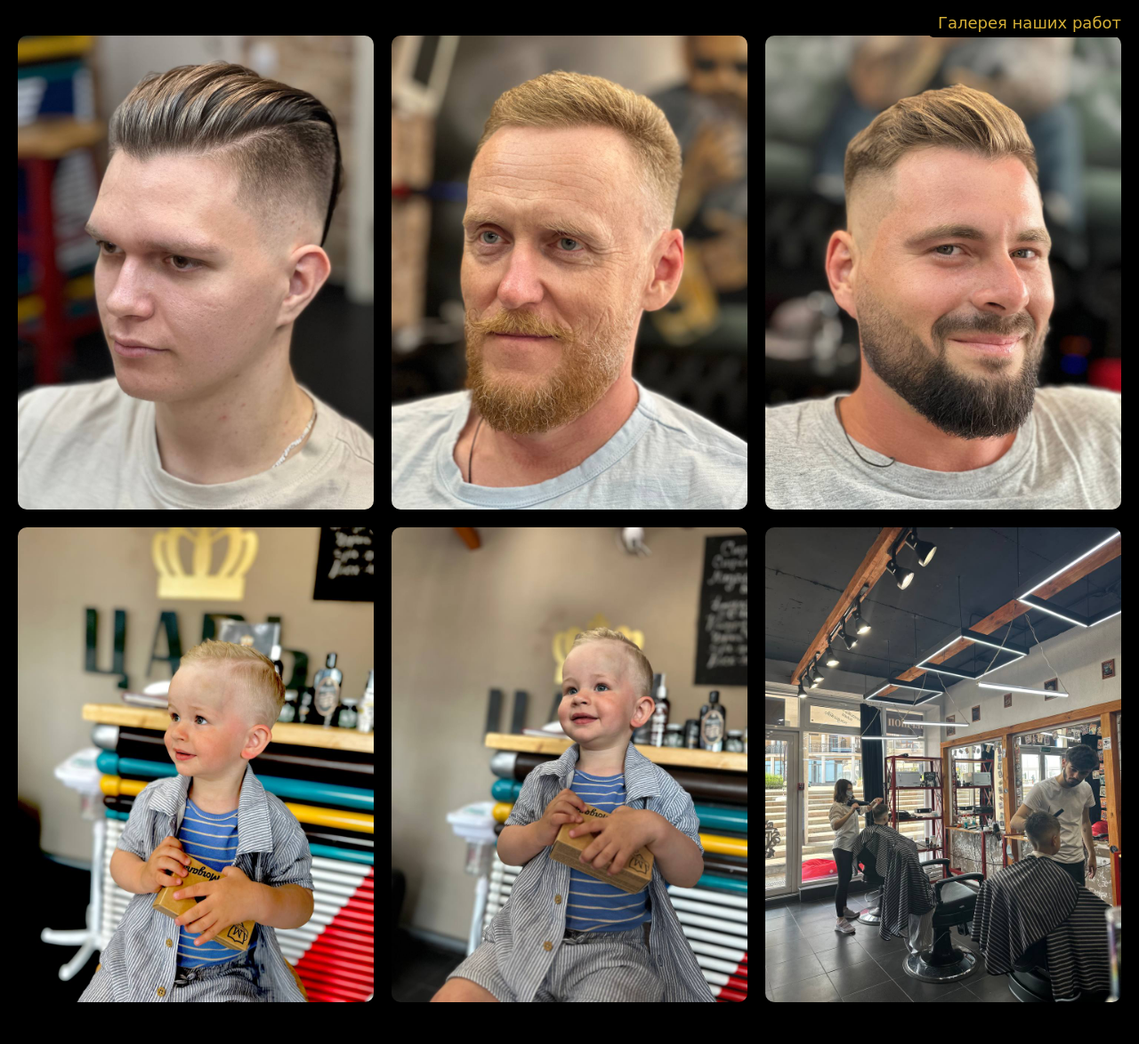
After one commit to Rarraty/BARBER, a Flask app: page /about in a window 1280 px wide. The commit adds this page. Shown: the top 1174 px of the page at 89% size. Run offline with Flask 3, Linux system fonts and the light colour scheme; some libraries are stand-ins or nearby versions.

Commit message:
Summury (required)

```diff
--- a/app.py
+++ b/app.py
@@ -11,5 +11,10 @@ def index():
     return render_template("index.html")
 
 
+@app.route('/about')
+def about():
+    return render_template('about.html')
+
+
 if __name__ == "__main__":
     app.run(debug=True)
--- /dev/null
+++ b/templates/about.html
@@ -0,0 +1,106 @@
+<!doctype html>
+<html lang="ru">
+
+<head>
+  <meta charset="UTF-8">
+  <meta name="viewport" content="width=device-width, user-scalable=no, initial-scale=1.0, maximum-scale=1.0, minimum-scale=1.0">
+  <meta http-equiv="X-UA-Compatible" content="ie=edge">
+  <link rel="stylesheet" href="{{ url_for('static', filename='css/main.css') }}">
+  <link rel="stylesheet" href="https://cdn.jsdelivr.net/npm/bootstrap@5.3.0/dist/css/bootstrap.min.css">
+  <title>Барбершоп "Царь"</title>
+  <style>
+    body {
+      background-color: black;
+      font-family: 'Your Font Name', cursive;
+    }
+
+    .text-gold {
+      color: #D4AF37;
+    }
+
+    .text-center {
+      text-align: center;
+    }
+
+    .content {
+      color: white;
+      margin-top: 20px; /* Added top margin */
+    }
+
+    .gallery {
+      display: grid;
+      grid-template-columns: repeat(3, 1fr);
+      grid-gap: 20px;
+      padding: 20px;
+    }
+
+    .gallery img {
+      width: 100%;
+      height: auto;
+      border-radius: 10px;
+      border: 0;
+    }
+
+    /* Centering video and link */
+    .center {
+      display: flex;
+      flex-direction: column;
+      align-items: center;
+      margin-top: 30px;
+    }
+
+    /* Style for the video container */
+    .video-container {
+      width: 100%;
+      max-width: 571px; /* Set the maximum width of the video container to match the photo width */
+      height: auto;
+      border-radius: 10px;
+      border: 0;
+    }
+
+    /* Style for the link */
+    .text-gold {
+      position: absolute;
+      top: 0;
+      right: 0;
+      margin: 10px;
+      color: #D4AF37;
+      text-decoration: none;
+      font-size: 18px;
+      background-color: black;
+      padding: 5px 10px;
+      border-radius: 5px;
+      z-index: 999;
+    }
+  </style>
+</head>
+
+<body>
+  <div class="content">
+    <h1 class="text-center text-gold">Галерея наших работ</h1>
+    <div class="gallery">
+      <img src="/static/4.jpg" alt="Photo 1">
+      <img src="/static/photo1.jpg" alt="Photo 2">
+      <img src="/static/photo2.jpg" alt="Photo 3">
+      <img src="/static/photo3.jpg" alt="Photo 4">
+      <img src="/static/photo4.jpg" alt="Photo 5">
+      <img src="/static/photo5.jpg" alt="Photo 6">
+      <!-- Add more images here -->
+    </div>
+
+    <!-- Video and link -->
+    <div class="center">
+      <video width="350" height="220" controls>
+        <source src="/static/video.MOV" type="video/mp4"> <!-- Replace with your video URL -->
+        Your browser does not support the video tag.
+      </video>
+
+      <hr style="border: none; height: 3px; background-color: #D4AF37; background-image: linear-gradient(to right, transparent 50%, #D4AF37 50%, #D4AF37 100%); margin: 30px 0;">
+
+
+      <a href="https://barber-k78l.onrender.com/" class="back-button">Назад</a>
+    </div>
+  </div>
+</body>
+
+</html>
```
Also changed, not shown: templates/base.html (+7 -7 lines), static/1.jpg (added), static/2.jpg (added), static/3.jpg (added), static/4.jpg (added), static/photo1.jpg (added), static/photo2.jpg (added), static/photo3.jpg (added), static/photo4.jpg (added), static/photo5.jpg (added), 1 other file.
